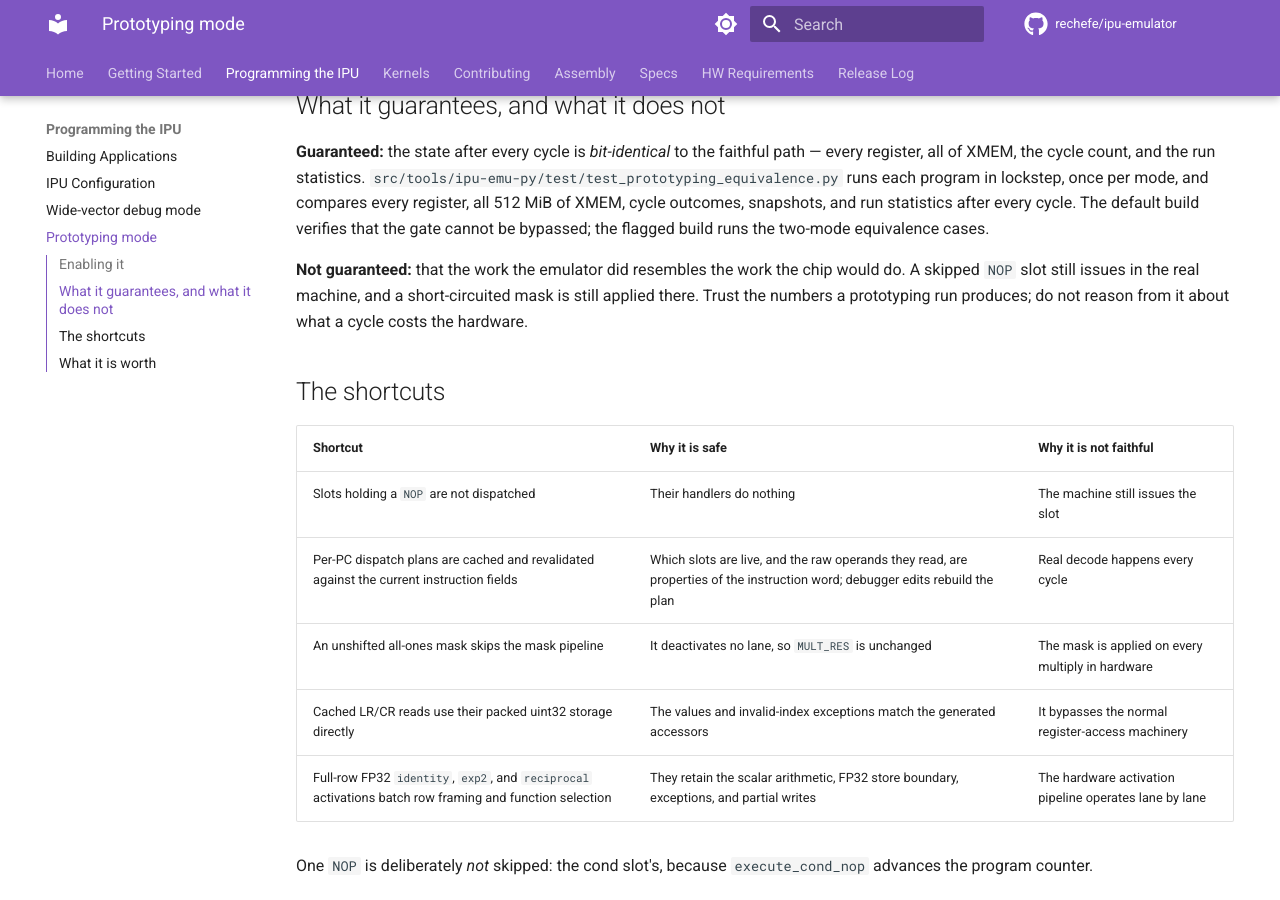
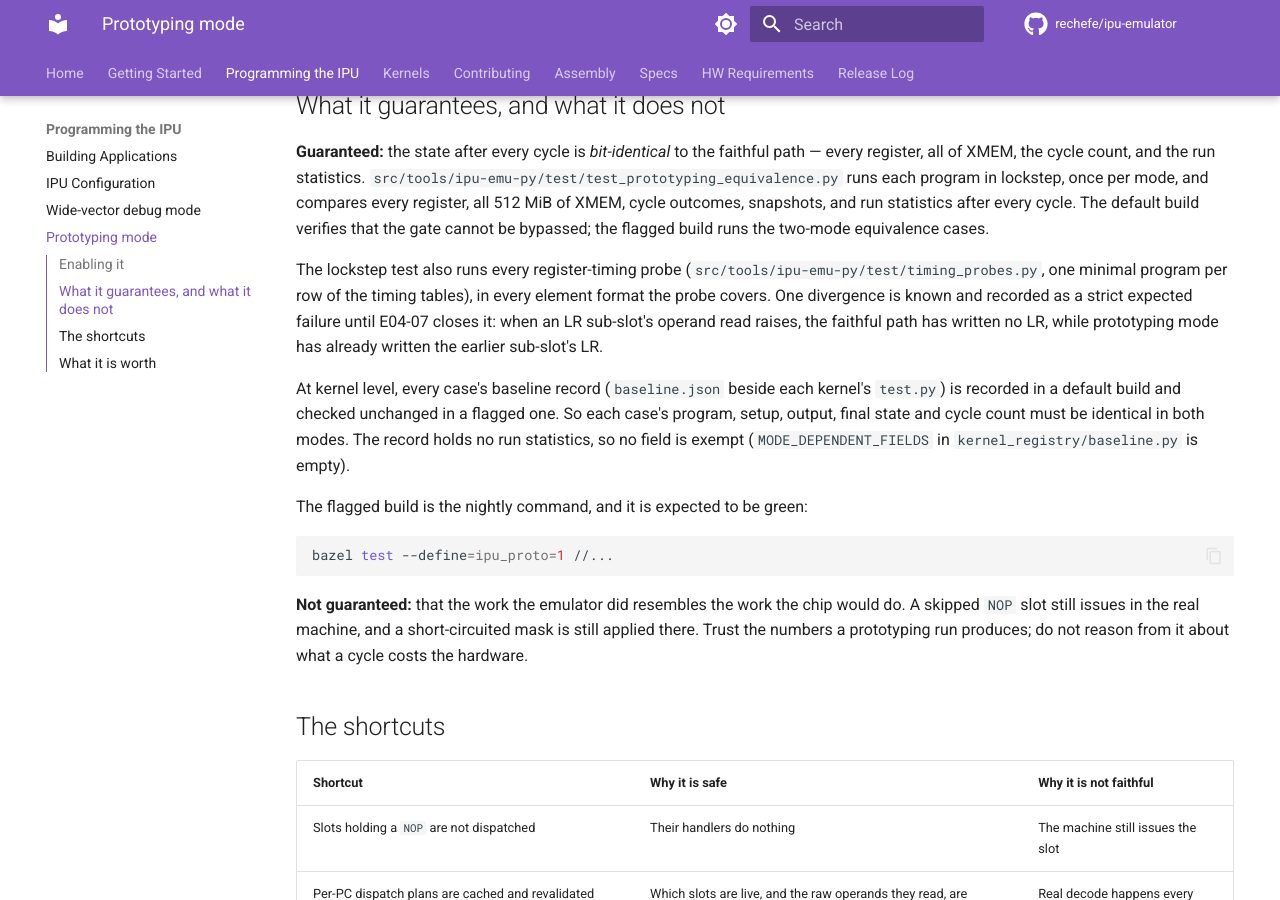
Before and after one commit to rechefe/ipu-emulator, an MkDocs documentation site: the page built from docs/content/prototyping-mode.md, in a window 1280 px wide and 900 px high, scrolled down 864 px. Built offline with MkDocs 1.6.1 and Material for MkDocs 9.7.7, drawn with Linux system fonts in a browser that asks for light colours; comment, search, counter and statistics services are not loaded.

Commit message:
E02-08: Keep and extend prototyping-vs-faithful equivalence
test_prototyping_equivalence now also runs every timing probe from
timing_probes.py (E02-05/E02-06) in lockstep, in each element format the
probe covers:
- the probe body, factored out of _run_both, is _lockstep
- the two LR-conflict probes must raise the same exception and leave
  identical state in both modes
- test_lr_subslot_exception_partial_state_matches records the known LR
  sub-slot divergence as xfail(strict=True) naming E04-07. With --runxfail it
  fails on exactly LR1 (0 faithful, 5 prototyping).

The kernel baselines need no change: case_tests checks the same baseline.json
records in a flagged build, and baseline.MODE_DEPENDENT_FIELDS (empty) is
where a mode-dependent field would be listed. docs/content/prototyping-mode.md
states both, and gives `bazel test --define=ipu_proto=1 //...` as the nightly
command expected to be green. E01 owns the nightly job itself.

`bazel test --define=ipu_proto=1` on test_prototyping_equivalence and both
timing targets passes: 105 passed, 1 xfailed in the lockstep test.

Co-Authored-By: Claude Opus 5.5 <noreply@anthropic.com>
Claude-Session: https://claude.ai/code/session_01BcBW8KUWWmKqrpC6Y1XEkt

````diff
--- a/docs/content/prototyping-mode.md
+++ b/docs/content/prototyping-mode.md
@@ -43,6 +43,25 @@ cycle outcomes, snapshots, and run statistics after every cycle. The default
 build verifies that the gate cannot be bypassed; the flagged build runs the
 two-mode equivalence cases.
 
+The lockstep test also runs every register-timing probe
+(`src/tools/ipu-emu-py/test/timing_probes.py`, one minimal program per row of
+the timing tables), in every element format the probe covers. One divergence is
+known and recorded as a strict expected failure until E04-07 closes it: when an
+LR sub-slot's operand read raises, the faithful path has written no LR, while
+prototyping mode has already written the earlier sub-slot's LR.
+
+At kernel level, every case's baseline record (`baseline.json` beside each
+kernel's `test.py`) is recorded in a default build and checked unchanged in a
+flagged one. So each case's program, setup, output, final state and cycle count
+must be identical in both modes. The record holds no run statistics, so no field
+is exempt (`MODE_DEPENDENT_FIELDS` in `kernel_registry/baseline.py` is empty).
+
+The flagged build is the nightly command, and it is expected to be green:
+
+```bash
+bazel test --define=ipu_proto=1 //...
+```
+
 **Not guaranteed:** that the work the emulator did resembles the work the chip
 would do. A skipped `NOP` slot still issues in the real machine, and a
 short-circuited mask is still applied there. Trust the numbers a prototyping run
````
Also changed, not shown: 2 other files.
